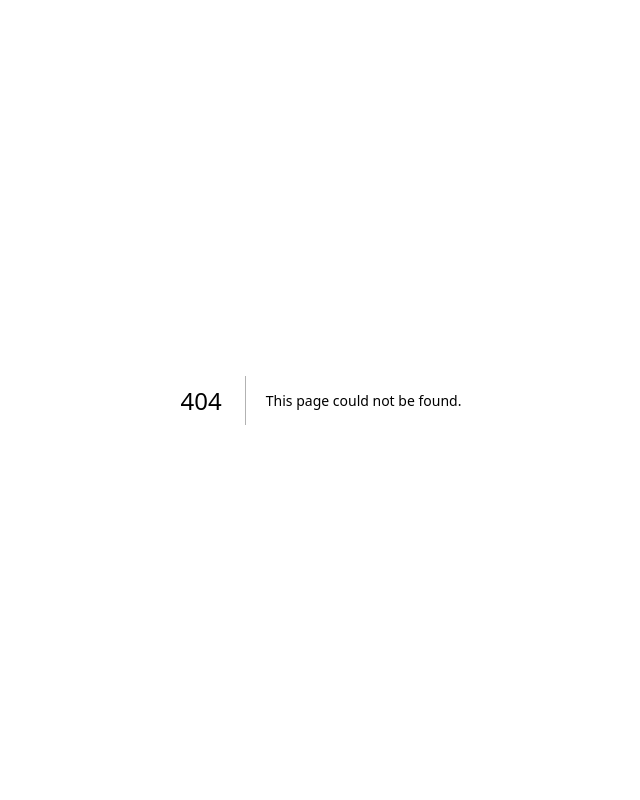
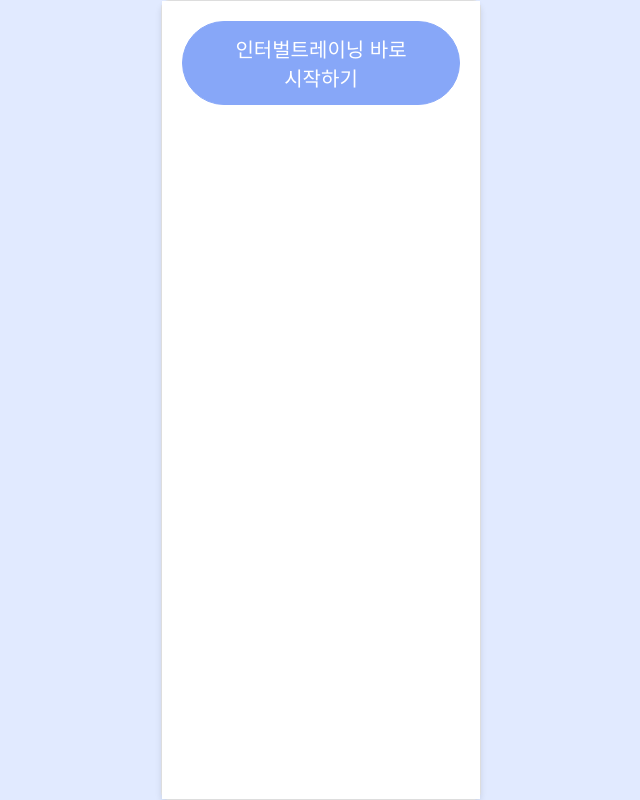
Before and after one commit to Jungang-Engineer-Girls/interval-training, a Next.js app: page /training-start in a window 1280 px wide. Before the commit this address had no page. Shown: the whole page, without its empty margins (319-959 px from the left). Built offline with nearby package versions, Linux system fonts and the light colour scheme.

Commit message:
feat: course component

```diff
--- /dev/null
+++ b/src/app/training-start/layout.tsx
@@ -0,0 +1,42 @@
+'use client';
+
+import QueryProviders from '@/shared/providers/query-providers';
+import { Global } from '@emotion/react';
+import { globalStyles } from '@/shared/styles/global';
+import styled from '@emotion/styled';
+
+export default function TrainingLayout({
+  children,
+}: Readonly<{
+  children: React.ReactNode;
+}>) {
+  return (
+    <QueryProviders>
+      <Wrapper>
+        <Global styles={globalStyles} />
+        <Content>{children}</Content>
+      </Wrapper>
+    </QueryProviders>
+  );
+}
+
+const Wrapper = styled.div`
+  display: flex;
+  flex-direction: column;
+  align-items: center;
+  width: 320px;
+  height: 100vh;
+  margin: 0 auto;
+  border: 1px solid #ddd;
+  border-radius: 8px;
+  box-shadow: 0 4px 6px rgba(0, 0, 0, 0.1);
+  background-color: #fff;
+`;
+
+const Content = styled.main`
+  flex: 1;
+  width: 100%;
+  padding: 20px;
+  box-sizing: border-box;
+  overflow-y: auto;
+`;
--- /dev/null
+++ b/src/app/training-start/page.tsx
@@ -0,0 +1,17 @@
+'use client';
+import { dehydrate, HydrationBoundary, QueryClient } from '@tanstack/react-query';
+import { Global } from '@emotion/react';
+import { globalStyles } from '@/shared/styles/global';
+import CourseBox from '@/shared/components/course/courseBox';
+
+export default function TrainingStart() {
+  const queryClient = new QueryClient();
+  return (
+    <HydrationBoundary state={dehydrate(queryClient)}>
+      <Global styles={globalStyles} />
+      <CourseBox $width={263} $height={121} $fontSize={20} $variant='blue'>
+        인터벌트레이닝 바로 시작하기
+      </CourseBox>
+    </HydrationBoundary>
+  );
+}
--- /dev/null
+++ b/src/shared/components/course/courseBox.tsx
@@ -0,0 +1,108 @@
+'use client';
+import styled from '@emotion/styled';
+
+import theme from '@/shared/styles/theme';
+
+interface Props extends React.ButtonHTMLAttributes<HTMLButtonElement> {
+  $width: number;
+  $height: number;
+  $fontSize: number;
+  $variant: 'primary' | 'transparent' | 'white' | 'gray' | 'black' | 'mint' | 'pink' | 'red' | 'blue' | 'blue_2';
+  children?: React.ReactNode;
+}
+
+export default function CourseBox({ $width, $height, $fontSize, $variant, children, ...rest }: Props) {
+  return (
+    <>
+      <Box $width={$width} $height={$height} $fontSize={$fontSize} $variant={$variant} {...rest}>
+        <span>{children}</span>
+      </Box>
+    </>
+  );
+}
+
+const Box = styled.button<Props>`
+  cursor: pointer;
+
+  box-sizing: border-box;
+  width: ${({ $width }) => `clamp(fit-content, $width, ${$width});`};
+  height: height;
+  padding: 12px 24px;
+
+  font-family: NanumSquareNeo-Bold, sans-serif;
+  font-size: ${({ $fontSize }) => `clamp(8px, ${$fontSize}px, ${$fontSize}px)`};
+
+  border: none;
+  border-radius: 54px;
+
+  ${({ $variant }) => {
+    switch ($variant) {
+      case 'primary': {
+        return `
+          background-color: ${theme.colors.grey_5};
+          color: ${theme.colors.white};
+        `;
+      }
+      case 'transparent': {
+        return `
+          background-color: transparent;
+          color: ${theme.colors.grey_5};
+          border: 2px solid ${theme.colors.grey_5};
+        `;
+      }
+      case 'white': {
+        return `
+          background-color: white;
+          color: ${theme.colors.grey_5};
+          border: 1px solid ${theme.colors.grey_5};
+        `;
+      }
+      case 'gray': {
+        return `
+          background-color: ${theme.colors.grey_2};
+          color: ${theme.colors.white};
+          border: 1px solid ${theme.colors.grey_2};
+        `;
+      }
+      case 'black': {
+        return `
+          background-color: ${theme.colors.black};
+          color: ${theme.colors.white};
+          border: 1px solid ${theme.colors.black};
+        `;
+      }
+      case 'mint': {
+        return `
+          background-color: ${theme.colors.mint_2};
+          color: ${theme.colors.blue_2};
+          border: 1px solid ${theme.colors.mint_2};
+        `;
+      }
+      case 'pink': {
+        return `
+          background-color: ${theme.colors.pink_2};
+          color: ${theme.colors.grey_5};
+          border: 1px solid ${theme.colors.pink_2};
+        `;
+      }
+      case 'red': {
+        return `
+          background-color: ${theme.colors.warning};
+          color: ${theme.colors.white};
+          border: 1px solid ${theme.colors.warning};
+        `;
+      }
+      case 'blue': {
+        return `
+          background-color: ${theme.colors.blue};
+          color: ${theme.colors.white};
+          border: 1px solid ${theme.colors.blue};
+        `;
+      }
+      default: {
+        return `
+        `;
+      }
+    }
+  }}
+`;
```
